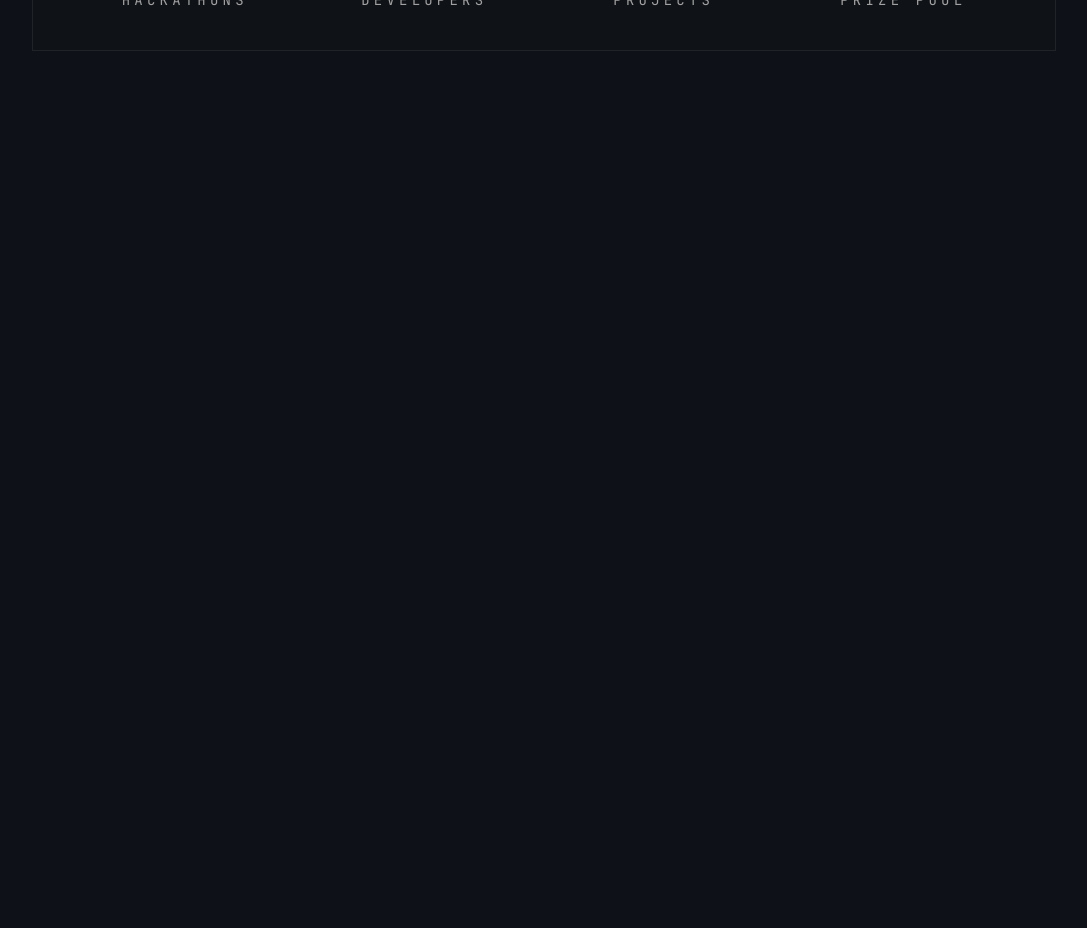
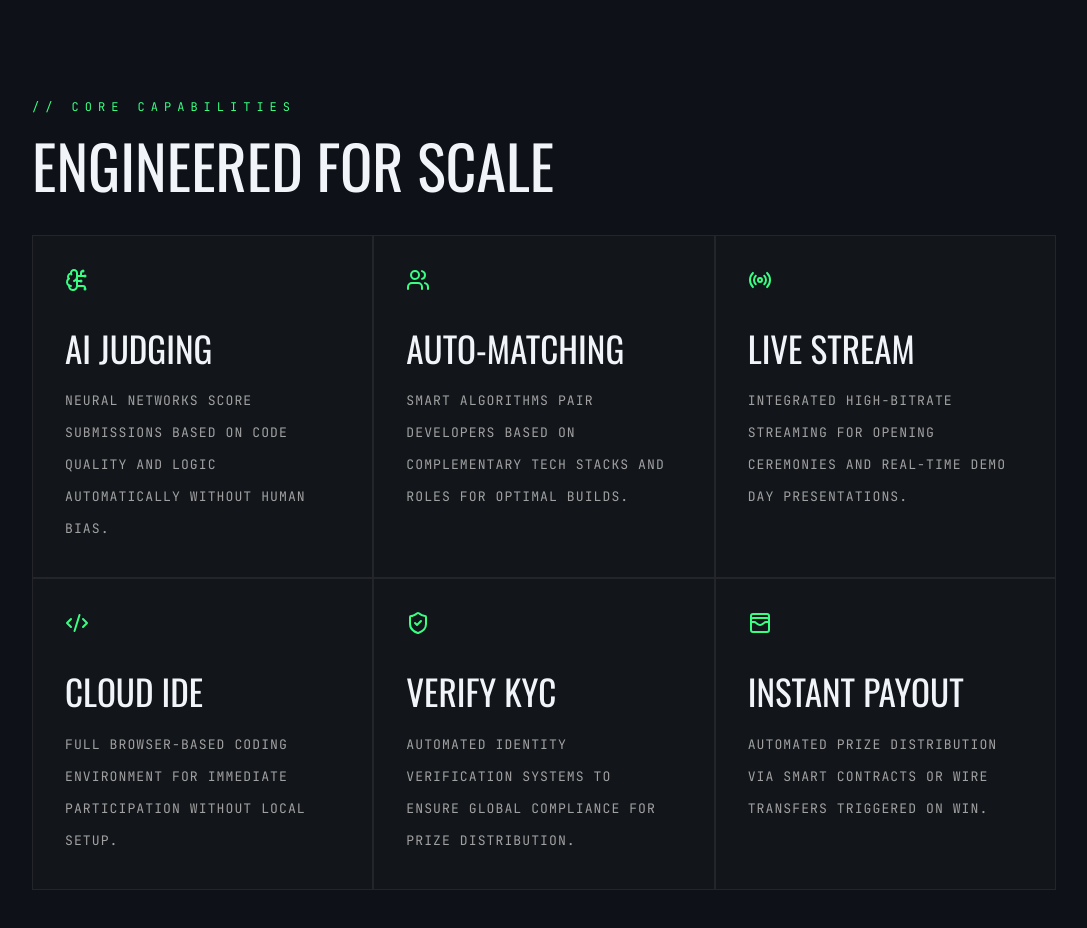
Before and after one commit to Jerome-Mondol/hackathon-management, a Next.js app: page / in a window 1280 px wide. Shown: the part 1220-2148 px from the top of the page, without its empty margins (96-1183 px from the left). Before the commit the page ends 1311 px from the top, so only its background shows below. Built offline with nearby package versions, Linux system fonts and the light colour scheme.

Commit message:
feat(ui): added about section

```diff
--- a/app/page.tsx
+++ b/app/page.tsx
@@ -1,5 +1,6 @@
 import Hero from "@/sections/hero/hero"
 import StatsStrip from "@/sections/stats/StatsStrip"
+import CapabilitiesSection from "../sections/capabilities/CapabilitiesSection"
 
 const statsItems = [
   { value: "500+", label: "HACKATHONS" },
@@ -10,9 +11,10 @@ const statsItems = [
 
 const Home = () => {
   return (
-    <div className="min-h-screen bg-background" >
+    <div className="min-h-screen bg-background">
       <Hero />
-      <StatsStrip items={statsItems} className="mt-8 sm:mt-10 lg:mt-12" />
+      <StatsStrip items={statsItems}  />
+      <CapabilitiesSection />
     </div>
   )
 }
--- /dev/null
+++ b/components/capabilities/CapabilityCard.tsx
@@ -0,0 +1,25 @@
+import type { CapabilityItem } from "@/sections/capabilities/capabilities.data"
+
+interface CapabilityCardProps {
+  item: CapabilityItem
+}
+
+const CapabilityCard = ({ item }: CapabilityCardProps) => {
+  const Icon = item.icon
+
+  return (
+    <article className="group relative border border-border/70 bg-muted p-8  transition-colors duration-300 hover:border-primary/50 hover:bg-muted/70">
+      <Icon className="h-6 w-6 text-primary" aria-hidden="true" />
+
+      <h3 className="mt-10 font-oswald text-4xl uppercase leading-[0.95] text-foreground sm:text-[2.2rem]">
+        {item.title}
+      </h3>
+
+      <p className="mt-5 max-w-[33ch] font-jetbrains text-xs uppercase leading-8 tracking-[0.08em] text-muted-foreground sm:text-[0.82rem]">
+        {item.description}
+      </p>
+    </article>
+  )
+}
+
+export default CapabilityCard
--- /dev/null
+++ b/sections/capabilities/CapabilitiesSection.tsx
@@ -0,0 +1,30 @@
+import CapabilityCard from "@/components/capabilities/CapabilityCard"
+import { capabilityItems } from "./capabilities.data"
+
+interface CapabilitiesSectionProps {
+  className?: string
+}
+
+const CapabilitiesSection = ({ className = "" }: CapabilitiesSectionProps) => {
+  return (
+    <section className={`w-full ${className}`.trim()}>
+      <div className=" py-10 sm:py-14 lg:py-18">
+        <p className="font-jetbrains text-xs uppercase tracking-[0.5em] text-primary">
+          {"// CORE CAPABILITIES"}
+        </p>
+
+        <h2 className="mt-5 font-oswald text-4xl uppercase leading-none text-foreground sm:text-6xl">
+          ENGINEERED FOR SCALE
+        </h2>
+
+        <div className="mt-10 grid grid-cols-1 gap-0 lg:grid-cols-3">
+          {capabilityItems.map((item) => (
+            <CapabilityCard key={item.title} item={item} />
+          ))}
+        </div>
+      </div>
+    </section>
+  )
+}
+
+export default CapabilitiesSection
--- /dev/null
+++ b/sections/capabilities/capabilities.data.ts
@@ -0,0 +1,54 @@
+import type { LucideIcon } from "lucide-react"
+import {
+  BrainCircuit,
+  Users,
+  Radio,
+  Code2,
+  ShieldCheck,
+  WalletCards,
+} from "lucide-react"
+
+export interface CapabilityItem {
+  title: string
+  description: string
+  icon: LucideIcon
+}
+
+export const capabilityItems: CapabilityItem[] = [
+  {
+    title: "AI JUDGING",
+    description:
+      "Neural networks score submissions based on code quality and logic automatically without human bias.",
+    icon: BrainCircuit,
+  },
+  {
+    title: "AUTO-MATCHING",
+    description:
+      "Smart algorithms pair developers based on complementary tech stacks and roles for optimal builds.",
+    icon: Users,
+  },
+  {
+    title: "LIVE STREAM",
+    description:
+      "Integrated high-bitrate streaming for opening ceremonies and real-time demo day presentations.",
+    icon: Radio,
+  },
+  {
+    title: "CLOUD IDE",
+    description:
+      "Full browser-based coding environment for immediate participation without local setup.",
+    icon: Code2,
+  },
+  {
+    title: "VERIFY KYC",
+    description:
+      "Automated identity verification systems to ensure global compliance for prize distribution.",
+    icon: ShieldCheck,
+  },
+  {
+    title: "INSTANT PAYOUT",
+    description:
+      "Automated prize distribution via smart contracts or wire transfers triggered on win.",
+    icon: WalletCards,
+  },
+]
--- a/sections/hero/hero.tsx
+++ b/sections/hero/hero.tsx
@@ -3,7 +3,7 @@ import { Button } from "@/components/ui/button"
 
 const Hero = () => {
   return (
-        <section className="w-full pt-24 pb-16 sm:pb-20 md:pt-28 lg:min-h-[100svh] lg:pt-36 lg:pb-24">
+        <section className="w-full h-auto pt-24 md:pt-28  lg:pt-36">
             <div className="mx-auto flex w-full flex-col items-center gap-10 lg:flex-row lg:items-start lg:gap-12">
                 <div className="flex w-full flex-col items-start justify-center gap-6 lg:w-1/2">
                     <h1 className="font-bebas text-5xl leading-[0.95] tracking-tight sm:text-7xl md:text-8xl xl:text-9xl">
--- a/sections/stats/StatsStrip.tsx
+++ b/sections/stats/StatsStrip.tsx
@@ -10,7 +10,7 @@ interface StatsStripProps {
 
 const StatsStrip = ({ items, className = "" }: StatsStripProps) => {
   return (
-    <section className={`w-full border my-10 border-border/70 bg-muted/30 ${className}`.trim()}>
+    <section className={`w-full border my-15 border-border/70 bg-muted/30 ${className}`.trim()}>
       <div className="mx-auto max-w-7xl px-4 py-8 sm:px-6 sm:py-10 lg:px-8">
         <div className="grid grid-cols-2 gap-x-6 gap-y-8 md:grid-cols-4 md:gap-x-8 md:gap-y-0 lg:gap-x-0">
           {items.map((item) => (
```
